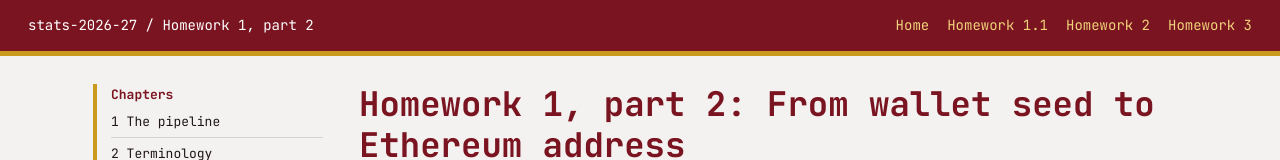
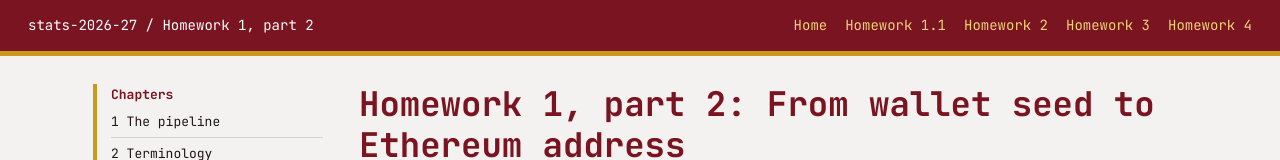
Before and after one commit to PetarRakocevic/statistics-2026-2027, a plain HTML site: page homework2.html in a window 1280 px wide. Shown: the top 160 px of the page. Drawn offline with Linux system fonts and the light colour scheme.

Commit message:
Add Homework 4 link to header

```diff
--- a/homework2.html
+++ b/homework2.html
@@ -1,6 +1,6 @@
 <!DOCTYPE html><html lang="en"><head><meta charset="utf-8"><meta name="viewport" content="width=device-width,initial-scale=1"><title>Homework 1.2 | Petar Rakočević</title>
 <link href="https://fonts.googleapis.com/css2?family=IBM+Plex+Sans:wght@400;600&family=JetBrains+Mono:wght@400;700&display=swap" rel="stylesheet"><link rel="stylesheet" href="style.css"></head><body>
-<header class="top"><span>stats-2026-27 / Homework 1, part 2</span><span><a href="index.html">Home</a><a href="homework1.html">Homework 1.1</a><a href="hmwk2.html">Homework 2</a><a href="homework3.html">Homework 3</a></span></header>
+<header class="top"><span>stats-2026-27 / Homework 1, part 2</span><span><a href="index.html">Home</a><a href="homework1.html">Homework 1.1</a><a href="hmwk2.html">Homework 2</a><a href="homework3.html">Homework 3</a><a href="homework4.html">Homework 4</a></span></header>
 <div class="wrap"><aside><b>Chapters</b><a href="#pipe">1 The pipeline</a><a href="#terms">2 Terminology</a><a href="#prims">3 The primitives</a><a href="#vec">4 Worked example</a><a href="#hist">5 Historical context</a><a href="#keccak">6 SHA-2 vs Keccak</a><a href="#why">7 Why many primitives</a><a href="#stat">8 Statistical properties</a><a href="#lab">9 Avalanche lab</a><a href="#exp">10 Wallet experiment</a></aside><main>
 <h1>Homework 1, part 2: From wallet seed to Ethereum address</h1><p class="meta">Petar Rakočević, Cybersecurity MSc, Statistics 2026/27</p>
 <h2 id="pipe">1 The pipeline</h2>
```
